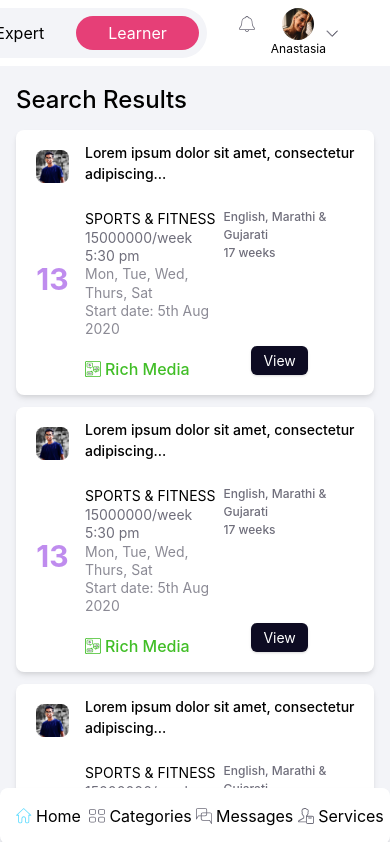
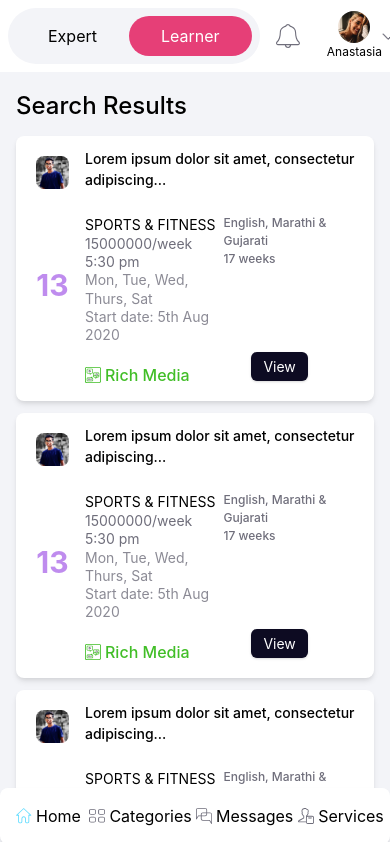
Before and after one commit to Nazeeh21/teach-it, a Next.js app: page /search in a window 390 px wide. Shown: the top 842 px of the page. Built offline with nearby package versions, Linux system fonts and the light colour scheme.

Commit message:
Make UI responsive

```diff
--- a/components/Buttons/Index.js
+++ b/components/Buttons/Index.js
@@ -139,7 +139,7 @@ export const Pill = ({
   textColor,
 }) => {
   const inactiveClass =
-    'bg-none text-md border-none inline w-full px-8 py-0'
+    'bg-none text-md border-none inline w-full px-8 py-2'
 
   return (
     <button
@@ -147,7 +147,7 @@ export const Pill = ({
       className={
         inactive
           ? inactiveClass
-          : `bg-${color} text-${textColor} text-md rounded-full inline w-full px-8 py-0`
+          : `bg-${color} text-${textColor} text-md rounded-full inline w-full px-8 py-2`
       }
       onClick={(e) => clickHandler(e.target.value)}
     >
--- a/components/Misc/3Pills/3Pills.js
+++ b/components/Misc/3Pills/3Pills.js
@@ -1,11 +1,11 @@
 import React, { useState } from 'react'
 import { Pill } from './Pill'
 
-export default ({ color, label1, label2, label3, width = '2/12' }) => {
+export default ({ color, label1, label2, label3, width = 'w-2/12' }) => {
   const [activeId, setActiveId] = useState(0)
 
   return (
-    <div style={{background: '#F3F5FD'}} className={`flex items-stretch w-${width} rounded-full`}>
+    <div style={{background: '#F3F5FD'}} className={`flex items-stretch ${width} rounded-full`}>
       <Pill
         inactive={activeId !== 0}
         label={label1}
--- a/components/Nav/AppTopNav/index.js
+++ b/components/Nav/AppTopNav/index.js
@@ -1,4 +1,4 @@
-import React, {useState} from 'react'
+import React, { useState } from 'react'
 import { Icon } from '../../Images/Icon'
 import NavSwitch from '../../NavSwitch'
 import ProfileSwitch from '../../ProfileSwitch'
@@ -17,15 +17,20 @@ const Index = () => {
 
   return (
     <div>
-      {showNotifications && <Notifications show={showNotifications} clickHandler={notificationCloseHandler} />}
-      <div className='bg-white w-full grid grid-cols-2 gap-4 px-16 py-2 items-center'>
+      {showNotifications && (
+        <Notifications
+          show={showNotifications}
+          clickHandler={notificationCloseHandler}
+        />
+      )}
+      <div className='bg-white w-full grid sm:grid-cols-1 lg:grid-cols-2 gap-4 px-2 xs:px-2 sm:px-4 md:px-8 lg:px-12 xl:px-16 py-2 items-center'>
         <img
           onClick={() => router.push('/dashboard')}
           src='logos/blue.svg'
           alt='Videowork'
-          className='cursor-pointer justify-self-start'
+          className='hidden sm:hidden lg:block cursor-pointer justify-self-start'
         />
-        <div className='justify-self-end flex gap-6'>
+        <div className='sm:justify-self-start lg:justify-self-end flex gap-2 items-center'>
           <NavSwitch
             label1='Expert'
             color1='expert'
--- a/views/Common/MyServices/MyServices.js
+++ b/views/Common/MyServices/MyServices.js
@@ -28,7 +28,7 @@ const MyServices = () => {
         )}
       </div>
       <Pills
-        width='5/12'
+        width='w-10/12 sm:w-10/12 md:w-5/12'
         color='white'
         label1='All'
         label2='Live video'
@@ -37,12 +37,12 @@ const MyServices = () => {
       <CompactServiceCard
         buttonClickHandler={handleRedirect}
         butttonText='View'
-        media={{ text: 'Rich Media', color: 'green' }}
+        media={{ text: 'Rich Media', color: 'green', src: 'rich-media.svg' }}
       />
       <CompactServiceCard
         buttonClickHandler={handleRedirect}
         butttonText='View'
-        media={{ text: 'Rich Media', color: 'green' }}
+        media={{ text: 'Rich Media', color: 'green', src: 'rich-media.svg' }}
       />
     </div>
   )
--- a/views/Common/ViewService/ViewService.js
+++ b/views/Common/ViewService/ViewService.js
@@ -25,8 +25,8 @@ const ViewService = () => (
     </div>
     <div>
       <div className='bg-white border-gray-300 p-5'>
-        <div className='flex mb-3'>
-          <div className='w-7/12'>
+        <div className='flex flex-col sm:flex-col lg:flex-row mb-3'>
+          <div className='w-full sm:w-full lg:w-7/12'>
             <p className='text-2xl font-medium'>Learn guitar in 7 days</p>
             <p className='text-darkGrey text-lg my-2'>{loremIpsum}</p>
           </div>
@@ -36,7 +36,7 @@ const ViewService = () => (
               background: '#F9F8FD',
               lineHeight: '190%',
             }}
-            className='w-5/12 p-5 text-sm font-medium'
+            className='w-full sm:w-full lg:w-5/12 p-5 text-sm font-medium'
           >
             <div className='flex'>
               <img src='Combined-Shape.svg' alt='CombinedShape' />
```
